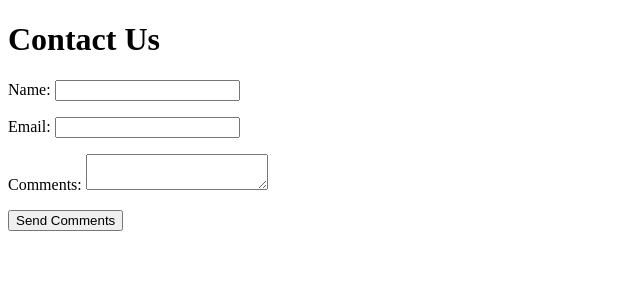
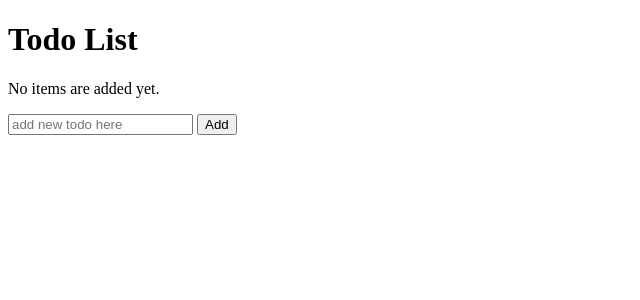
Before and after one commit to sgmbr/learning-php, a PHP site: page / in a window 1280 px wide. Shown: the top 300 px of the page, without its empty margins (0-640 px from the left). Run offline with PHP 8.4, Linux system fonts and the light colour scheme; tables that the repository leaves empty or names only in its code hold one stand-in row (values such as "Sample post").

Commit message:
Todo app function done

```diff
--- /dev/null
+++ b/app/init.php
@@ -0,0 +1,15 @@
+<?php
+ini_set('display_errors', 'On');
+error_reporting(E_ALL);
+
+session_start();
+$_SESSION['user_id'] = 5;
+
+$host = 'localhost';
+$dbname = 'todo';
+$user = 'root';
+$pass = 'root';
+
+$dsn = "mysql:host=$host;dbname=$dbname";
+
+$pdo = new PDO($dsn, $user, $pass);
--- /dev/null
+++ b/css/style.css
@@ -0,0 +1,19 @@
+.done-true {
+    text-decoration: line-through;
+    color: grey;
+}
+
+.done-tick {
+    color: #444;
+    opacity: 0.4;
+    text-decoration: none;
+}
+
+.items {
+    list-style-type: none;
+    list-style-position: outside;
+}
+
+.items li:hover .done-tick {
+    opacity: 1;
+}
--- a/index.php
+++ b/index.php
@@ -1,38 +1,63 @@
 <?php
-    $name = "Satoshi"
+
+require_once 'app/init.php';
+
+$pageTitle = "Todo List";
+
+$itemsQuery = $pdo->prepare("
+    SELECT id, text, done
+    FROM items
+    WHERE user = :user
+");
+
+$itemsQuery->execute([
+    'user' => $_SESSION['user_id']
+]);
+
+// PDO statement can only be looped once
+// Use fetchAll instead
+//$items = $itemsQuery->rowCount() ? $itemsQuery : [];
+$items = $itemsQuery->fetchAll(PDO::FETCH_ASSOC);
+
+$remaining = 0;
+foreach ($items as $item) {
+    if($item['done'] == 0) {
+        $remaining++;
+    }
+}
 ?>
 <!DOCTYPE html>
 <html>
 <head>
     <meta charset="utf-8">
-    <title>Post</title>
+    <title><?= $pageTitle; ?></title>
+    <link rel="stylesheet" href="https://cdnjs.cloudflare.com/ajax/libs/font-awesome/4.7.0/css/font-awesome.min.css">
+    <link rel="stylesheet" href="css/style.css">
 </head>
 <body>
-    <h1>Contact Us</h1>
-    <form method="post" action="<?= $_SERVER['PHP_SELF']; ?>">
-        <p>
-            <label for="name">Name:</label>
-            <input type="text" name="name" id="name">
-        </p>
-        <p>
-            <label for="email">Email:</label>
-            <input type="email" name="email" id="email">
-        </p>
-        <p>
-            <label for="comments">Comments:</label>
-            <textarea name="comments" id="comments"></textarea>
-        </p>
-        <p>
-            <input type="submit" name="send" id="send" value="Send Comments">
-        </p>
+    <h1><?= $pageTitle; ?></h1>
+
+    <?php if(!empty($items)): ?>
+        <span><?= $remaining; ?> of <?= $itemsQuery->rowCount(); ?> remaining</span> [ <a href="archive.php">archive</a> ]
+        <ul class="items">
+            <?php foreach ($items as $item): ?>
+                <li>
+                    <?php if(!$item['done']): ?>
+                        <a href="tick.php?as=done&item=<?= $item['id']; ?>" class="done-tick"><i class="fa fa-square-o" aria-hidden="true"></i></a>
+                    <?php else: ?>
+                        <a href="tick.php?as=undone&item=<?= $item['id']; ?>" class="done-tick"><i class="fa fa-check-square-o" aria-hidden="true"></i></a>
+                    <?php endif; ?>
+                    <span class="done-<?= $item['done'] ? 'true' : 'false'; ?>"><?= $item['text']; ?></span>
+                </li>
+            <?php endforeach; ?>
+        </ul>
+    <?php else: ?>
+        <p>No items are added yet.</p>
+    <?php endif; ?>
+
+    <form action="add.php" method="post">
+        <input type="text" name="text" placeholder="add new todo here" autocomplete="off" required>
+        <input type="submit" name="add" id="add" value="Add">
     </form>
-    <pre>
-        <?php
-        if ($_POST) {
-            echo 'Content of the $_POST array:<br>';
-            print_r($_POST);
-        }
-        ?>
-    </pre>
 </body>
 </html>
```
Also changed, not shown: add.php (added, +21 -0 lines), archive.php (added, +15 -0 lines), tick.php (added, +35 -0 lines).
